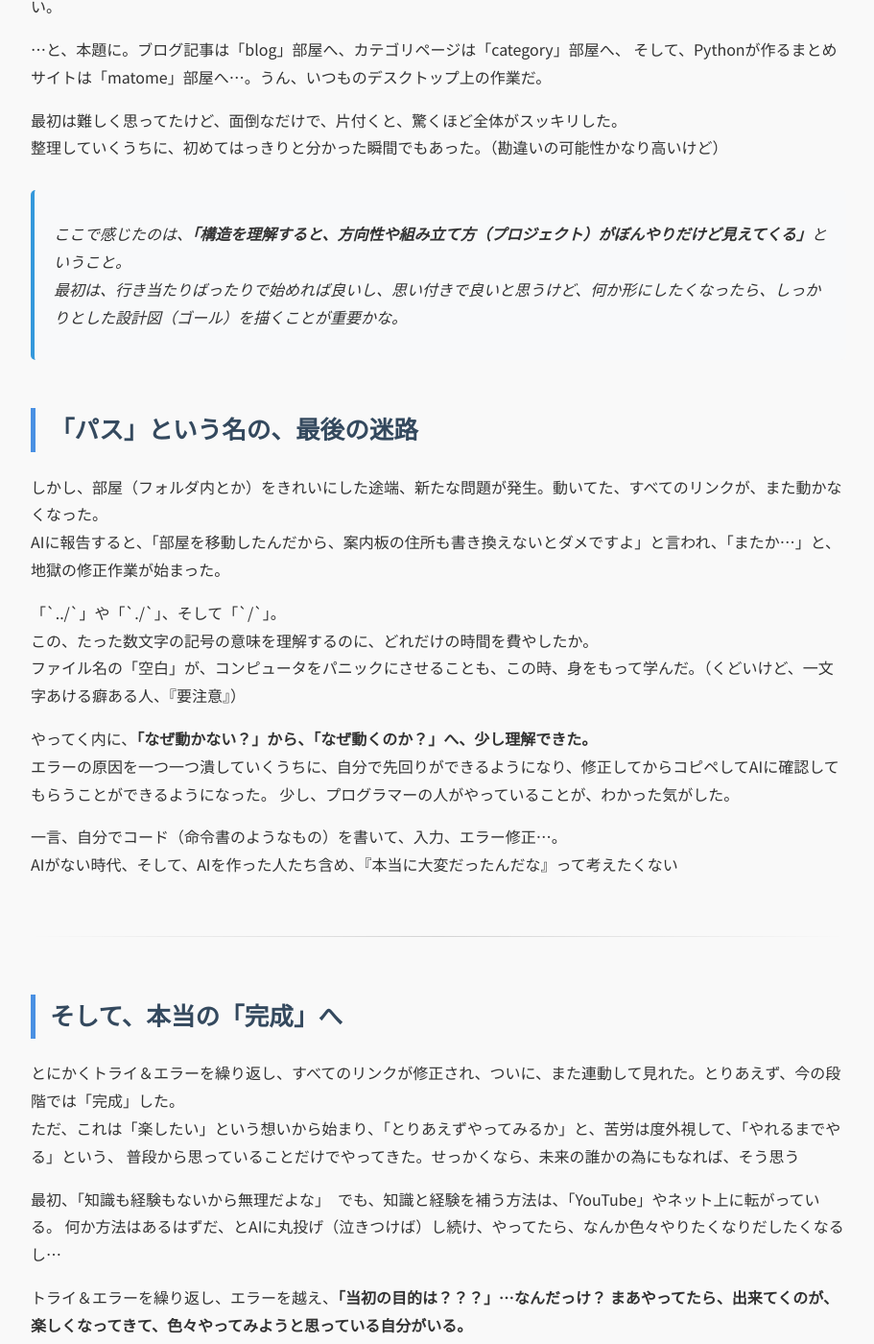
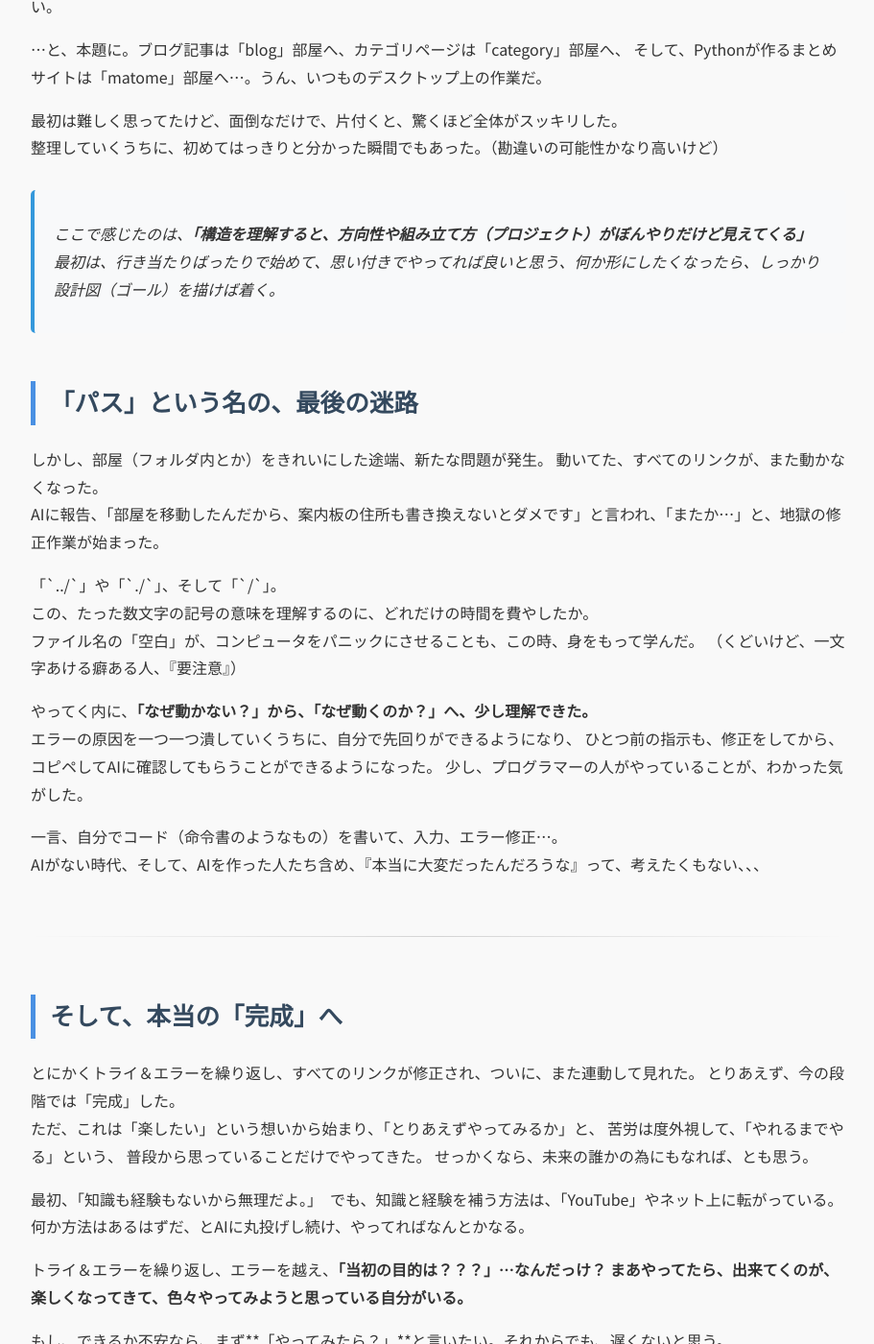
Before and after one commit to 0513reo/reo, a Jekyll site: the page built from _logs/2025-06-23-day3.md, in a window 1280 px wide and 1400 px high, scrolled down 760 px. Shown: the whole window at 96% size, without its empty margins (183-1094 px from the left). Built offline with Jekyll 4.4.1, drawn with Linux system fonts in a browser that asks for light colours; some of the changed text lies outside the part shown.

Commit message:
Add files via upload

```diff
--- a/_config.yml
+++ b/_config.yml
@@ -1,14 +1,9 @@
 title: アラフィフ親父とアラサーミセスの挑戦
-description: AI・副業・悩み・ギャップ・そして日々の奮闘。誰かの何かの参考になれば。
 baseurl: "/reo"
-
 collections:
   our_story:
     output: true
-    permalink: /story/:name/
   logs:
     output: true
-    permalink: /logs/:name/
   tweets:
     output: true
-    permalink: /tweets/:name/
--- a/_logs/2025-06-23-day3.md
+++ b/_logs/2025-06-23-day3.md
@@ -12,7 +12,8 @@
     <div class="content">
         <p>
             2日間の激闘の末、なんとかインターネットに自分のサイトが表示されるようになった。<br>
-            だけど、サイトの中身は、ゴチャゴチャ。VSCodeの中は、ファイルが散らかりまくり、
+            ただ、サイトの中身は、ゴチャゴチャ。
+            VSCodeの中は、ファイルが散らかりまくり、
             リンクは、一つ何かをするたびに切れる、、「何をどうすりゃいいんだか…」
         </p>
         <p>
@@ -50,42 +51,48 @@
         </p>
         <div class="quote">
             <p>
-                ここで感じたのは、<strong>「構造を理解すると、方向性や組み立て方（プロジェクト）がぼんやりだけど見えてくる」</strong>ということ。<br>
-                最初は、行き当たりばったりで始めれば良いし、思い付きで良いと思うけど、何か形にしたくなったら、しっかりとした設計図（ゴール）を描くことが重要かな。
+                ここで感じたのは、<strong>「構造を理解すると、方向性や組み立て方（プロジェクト）がぼんやりだけど見えてくる」</strong><br>
+                最初は、行き当たりばったりで始めて、思い付きでやってれば良いと思う、何か形にしたくなったら、しっかり設計図（ゴール）を描けば着く。
             </p>
         </div>
 
         <h2>「パス」という名の、最後の迷路</h2>
         <p>
-            しかし、部屋（フォルダ内とか）をきれいにした途端、新たな問題が発生。動いてた、すべてのリンクが、また動かなくなった。<br>
-            AIに報告すると、「部屋を移動したんだから、案内板の住所も書き換えないとダメですよ」と言われ、「またか…」と、地獄の修正作業が始まった。
+            しかし、部屋（フォルダ内とか）をきれいにした途端、新たな問題が発生。
+            動いてた、すべてのリンクが、また動かなくなった。<br>
+            AIに報告、「部屋を移動したんだから、案内板の住所も書き換えないとダメです」と言われ、「またか…」と、地獄の修正作業が始まった。
         </p>
         <p>
             「`../`」や「`./`」、そして「`/`」。<br>
             この、たった数文字の記号の意味を理解するのに、どれだけの時間を費やしたか。<br>
-            ファイル名の「空白」が、コンピュータをパニックにさせることも、この時、身をもって学んだ。（くどいけど、一文字あける癖ある人、『要注意』）
+            ファイル名の「空白」が、コンピュータをパニックにさせることも、この時、身をもって学んだ。
+            （くどいけど、一文字あける癖ある人、『要注意』）
         </p>
         <p>
             やってく内に、<strong>「なぜ動かない？」から、「なぜ動くのか？」へ、少し理解できた。</strong><br>
-            エラーの原因を一つ一つ潰していくうちに、自分で先回りができるようになり、修正してからコピペしてAIに確認してもらうことができるようになった。
+            エラーの原因を一つ一つ潰していくうちに、自分で先回りができるようになり、
+            ひとつ前の指示も、修正をしてから、コピペしてAIに確認してもらうことができるようになった。
             少し、プログラマーの人がやっていることが、わかった気がした。
         </p>
         <p>
             一言、自分でコード（命令書のようなもの）を書いて、入力、エラー修正…。<br>
-            AIがない時代、そして、AIを作った人たち含め、『本当に大変だったんだな』って考えたくない
+            AIがない時代、そして、AIを作った人たち含め、『本当に大変だったんだろうな』って、考えたくもない、、、
         </p>
 
         <hr>
 
         <h2>そして、本当の「完成」へ</h2>
         <p>
-            とにかくトライ＆エラーを繰り返し、すべてのリンクが修正され、ついに、また連動して見れた。とりあえず、今の段階では「完成」した。<br>
-            ただ、これは「楽したい」という想いから始まり、「とりあえずやってみるか」と、苦労は度外視して、「やれるまでやる」という、
-            普段から思っていることだけでやってきた。せっかくなら、未来の誰かの為にもなれば、そう思う
+            とにかくトライ＆エラーを繰り返し、すべてのリンクが修正され、ついに、また連動して見れた。
+            とりあえず、今の段階では「完成」した。<br>
+            ただ、これは「楽したい」という想いから始まり、「とりあえずやってみるか」と、
+            苦労は度外視して、「やれるまでやる」という、
+            普段から思っていることだけでやってきた。
+            せっかくなら、未来の誰かの為にもなれば、とも思う。
         </p>
         <p>
-            最初、「知識も経験もないから無理だよな」　でも、知識と経験を補う方法は、「YouTube」やネット上に転がっている。
-            何か方法はあるはずだ、とAIに丸投げ（泣きつけば）し続け、やってたら、なんか色々やりたくなりだしたくなるし…
+            最初、「知識も経験もないから無理だよ。」　でも、知識と経験を補う方法は、「YouTube」やネット上に転がっている。
+            何か方法はあるはずだ、とAIに丸投げし続け、やってればなんとかなる。
         </p>
         <p>
             トライ＆エラーを繰り返し、エラーを越え、<strong>「当初の目的は？？？」…なんだっけ？
```
Also changed, not shown: _logs/2025-06-22-day2.md (+1 -1 lines), _logs/2025-06-24-day4.md (+5 -3 lines), _our_story/2025-06-22-our-story-2.md (+1 -1 lines), _our_story/2025-06-23-our-story-3.md (+3 -1 lines), _tweets/2025-06-25-tweet.md (added, +78 -0 lines).
